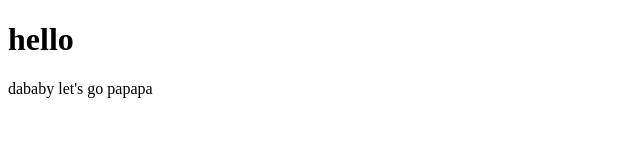
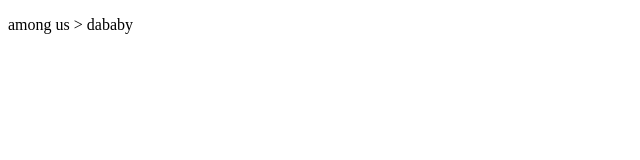
Before and after one commit to codaries/TestGit, a plain HTML site: page index.html in a window 1280 px wide. Shown: the whole page, without its empty margins (0-640 px from the left). Drawn offline with Linux system fonts and the light colour scheme.

Commit message:
among us change
I hate dababy so I decide to make among us instead

```diff
--- a/index.html
+++ b/index.html
@@ -1,8 +1,7 @@
 <!DOCTYPE html>
 <head>
-    <title>dababy fan website</title>
+    <title>among us sussy baka</title>
 </head>
 <body>
-    <h1>hello</h1>
-    <p>dababy let's go papapa</p>
+    <p>among us > dababy</p>
 </body>
```
